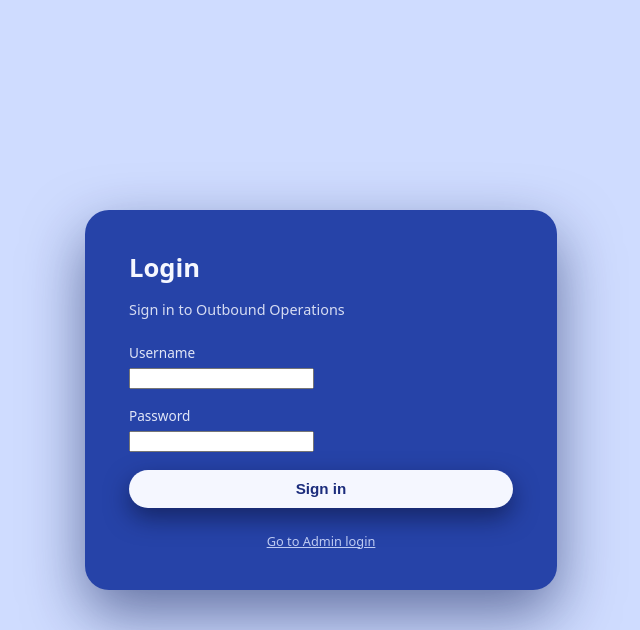
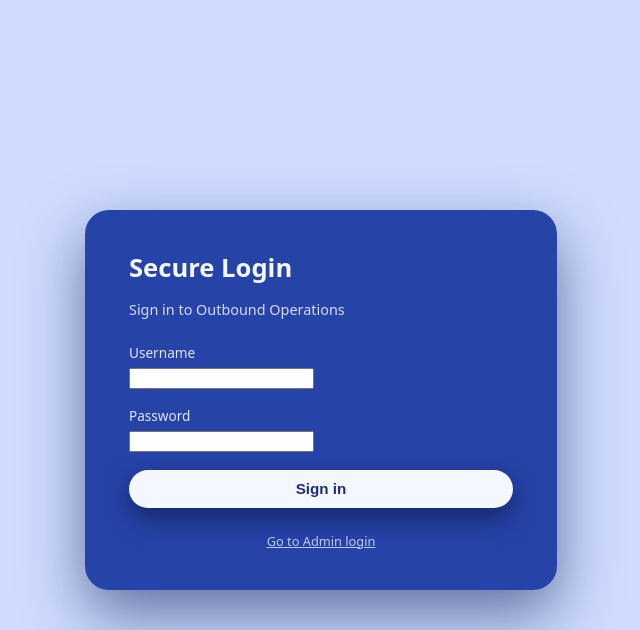
Before and after one commit to smj3348/EmailPodManagement, a Django app: template templates/registration/login.html in a window 1280 px wide. Shown: the top 630 px of the page, without its empty margins (319-959 px from the left). Run offline with Django 3.2, Linux system fonts and the light colour scheme; the template is opened without the code that fills it, so the values that code supplies are empty, except form fields; tables that the repository leaves empty hold one stand-in row (values such as "Sample post"); form fields are guessed from the names that the template uses.

Commit message:
Update login.html

```diff
--- a/templates/registration/login.html
+++ b/templates/registration/login.html
@@ -9,7 +9,7 @@
 <body>
     <div class="login-page">
         <div class="login-card">
-            <h1 class="login-title">Login</h1>
+            <h1 class="login-title">Secure Login</h1>
             <p class="login-subtitle">Sign in to Outbound Operations</p>
 
             {% if form.errors %}
```
